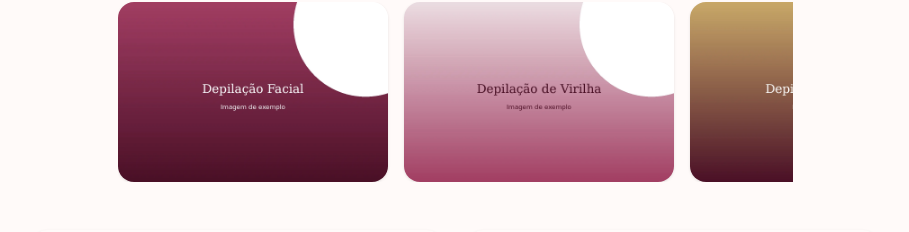
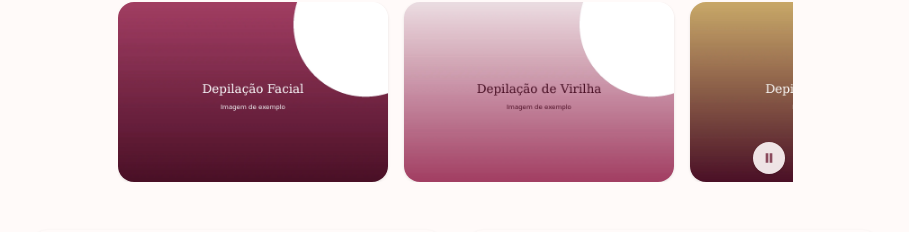
Before and after one commit to Kaluma-Machanisse/Fina-Depilacoes, a Next.js app: page / in a window 1280 px wide. Shown: the part 880-1112 px from the top of the page, without its empty margins (185-1094 px from the left). Built offline with nearby package versions, Linux system fonts and the light colour scheme; a web font is replaced by a local one.

Commit message:
carrossel: botao de pausa, sizes nas imagens e alt vazio nos placeholders

```diff
--- a/app/components/Carrossel.tsx
+++ b/app/components/Carrossel.tsx
@@ -18,9 +18,11 @@ const PIXEIS_POR_FRAME = 0.6;
 // se repete — por isso parece andar sempre para a frente, sem fim.
 export default function Carrossel({ fotos }: { fotos: Foto[] }) {
   const trilhoRef = useRef<HTMLDivElement>(null);
+  // Pausa temporária (rato/dedo em cima) vs. pausa deliberada (botão).
   const [emPausa, setEmPausa] = useState(false);
-  const emPausaRef = useRef(false);
-  emPausaRef.current = emPausa;
+  const [pausadoPeloUtilizador, setPausadoPeloUtilizador] = useState(false);
+  const paradoRef = useRef(false);
+  paradoRef.current = emPausa || pausadoPeloUtilizador;
 
   const fita = [...fotos, ...fotos];
 
@@ -32,7 +34,7 @@ export default function Carrossel({ fotos }: { fotos: Foto[] }) {
 
     function passo() {
       const trilho = trilhoRef.current;
-      if (trilho && !emPausaRef.current) {
+      if (trilho && !paradoRef.current) {
         trilho.scrollLeft += PIXEIS_POR_FRAME;
         const metade = trilho.scrollWidth / 2;
         if (trilho.scrollLeft >= metade) {
@@ -68,12 +70,34 @@ export default function Carrossel({ fotos }: { fotos: Foto[] }) {
               alt={foto.alt}
               width={foto.width}
               height={foto.height}
+              sizes="(min-width: 640px) 270px, 66vw"
               className="w-full h-auto"
               draggable={false}
             />
           </div>
         ))}
       </div>
+
+      {/* Controlo de pausa — necessário para conteúdo que se move sozinho (WCAG 2.2.2). */}
+      <button
+        type="button"
+        onClick={() => setPausadoPeloUtilizador((p) => !p)}
+        aria-pressed={pausadoPeloUtilizador}
+        aria-label={
+          pausadoPeloUtilizador ? "Retomar a galeria" : "Pausar a galeria"
+        }
+        className="absolute bottom-2 right-2 rounded-full bg-background/90 text-primary shadow-sm p-2 hover:text-wine transition-colors focus-visible:outline-none focus-visible:ring-2 focus-visible:ring-primary focus-visible:ring-offset-2 focus-visible:ring-offset-background"
+      >
+        {pausadoPeloUtilizador ? (
+          <svg width="16" height="16" viewBox="0 0 24 24" fill="currentColor" aria-hidden="true">
+            <path d="M8 5v14l11-7z" />
+          </svg>
+        ) : (
+          <svg width="16" height="16" viewBox="0 0 24 24" fill="currentColor" aria-hidden="true">
+            <path d="M7 5h4v14H7zM13 5h4v14h-4z" />
+          </svg>
+        )}
+      </button>
     </div>
   );
 }
--- a/app/components/Servicos.tsx
+++ b/app/components/Servicos.tsx
@@ -2,14 +2,15 @@ import ServicoCard from "./ServicoCard";
 import Carrossel from "./Carrossel";
 import { categorias, formatarPreco } from "../data/servicos";
 
-// Imagens de exemplo (placeholders), até termos fotos reais em boa qualidade
-// para cada categoria de serviço.
+// Imagens de exemplo (placeholders decorativos — gradientes da marca), até
+// termos fotos reais em boa qualidade. alt="" porque não acrescentam
+// informação para quem usa leitor de ecrã.
 const fotosServicos = [
-  { src: "/images/exemplo-1.webp", alt: "Depilação Facial", width: 1200, height: 800 },
-  { src: "/images/exemplo-2.webp", alt: "Depilação de Virilha", width: 1200, height: 800 },
-  { src: "/images/exemplo-3.webp", alt: "Depilação Corporal", width: 1200, height: 800 },
-  { src: "/images/exemplo-4.webp", alt: "Sobrancelhas e Pestanas", width: 1200, height: 800 },
-  { src: "/images/exemplo-5.webp", alt: "Espaço Fina Depilações", width: 1200, height: 800 },
+  { src: "/images/exemplo-1.webp", alt: "", width: 1200, height: 800 },
+  { src: "/images/exemplo-2.webp", alt: "", width: 1200, height: 800 },
+  { src: "/images/exemplo-3.webp", alt: "", width: 1200, height: 800 },
+  { src: "/images/exemplo-4.webp", alt: "", width: 1200, height: 800 },
+  { src: "/images/exemplo-5.webp", alt: "", width: 1200, height: 800 },
 ];
 
 export default function Servicos() {
```
